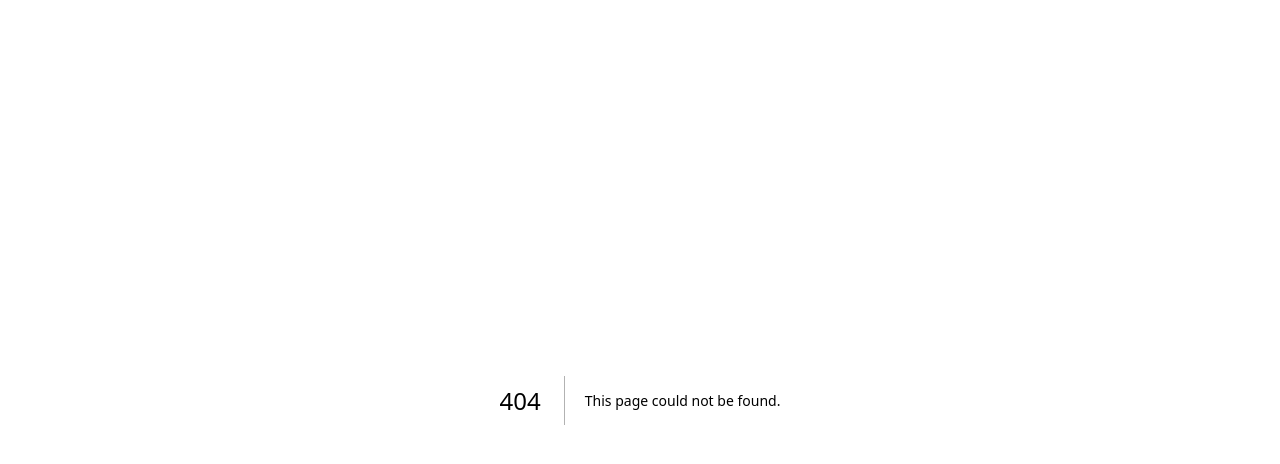
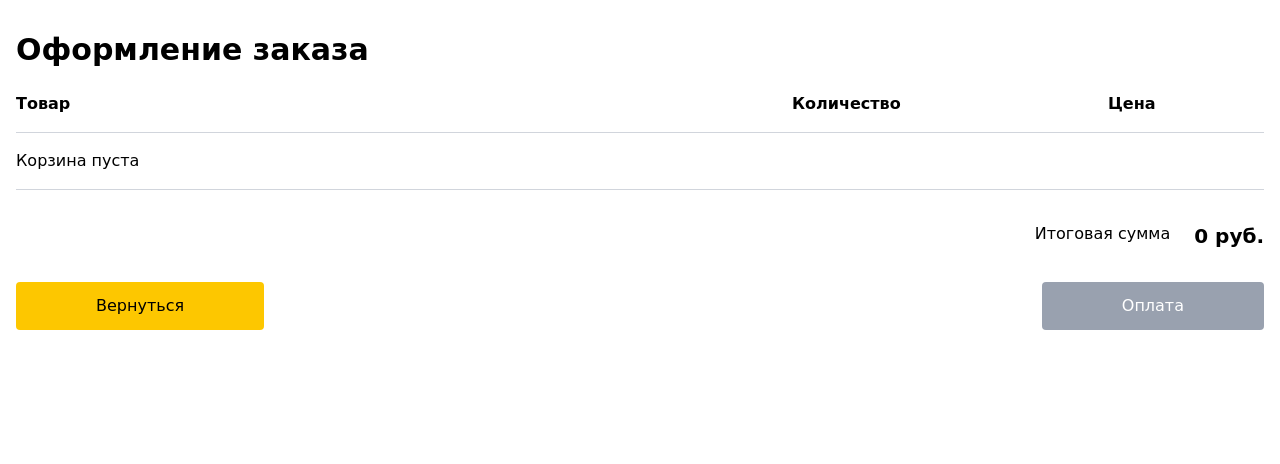
Before and after one commit to oleggl47l/DrinkVendingMachine, a Next.js app in the folder drink-vending-machine-ui/: page /order in a window 1280 px wide. Before the commit this address had no page. Shown: the top 464 px of the page. Built offline with nearby package versions, Linux system fonts and the light colour scheme.

Commit message:
feat: [client] add order page with logic and components

```diff
--- a/drink-vending-machine-ui/src/app/catalog/page.tsx
+++ b/drink-vending-machine-ui/src/app/catalog/page.tsx
@@ -5,9 +5,11 @@ import {DrinkFilters} from "@/components/drinks/drink-filter";
 import {DrinkList} from "@/components/drinks/drink-list";
 import {useVendingLock} from "@/hooks/use-vending-lock";
 import {LockedScreen} from "@/components/ui/locked-screen";
+import {useRouter} from "next/navigation";
 
 export default function CatalogPage() {
-    const { isLocked, refreshLock } = useVendingLock();
+    const {isLocked, refreshLock} = useVendingLock();
+    const router = useRouter();
 
     const {
         drinks,
@@ -22,8 +24,13 @@ export default function CatalogPage() {
         toggleSelectDrink
     } = useDrinks();
 
+    const goToOrderPage = () => {
+        localStorage.setItem('selectedDrinkIds', JSON.stringify(Array.from(selectedDrinkIds)));
+        router.push('/order');
+    };
+
     if (isLocked) {
-        return <LockedScreen onRefreshAAction={refreshLock} />;
+        return <LockedScreen onRefreshAAction={refreshLock}/>;
     }
 
     return (
@@ -44,7 +51,9 @@ export default function CatalogPage() {
                     <button className="bg-gray-200 text-gray-800 px-4 py-3 rounded">
                         Импорт
                     </button>
-                    <button className="bg-green-600 text-white px-4 py-3 rounded">
+                    <button className="bg-green-600 text-white px-4 py-3 rounded hover:bg-green-700"
+                            onClick={goToOrderPage}
+                    >
                         Выбрано: {selectedDrinkIds.size}
                     </button>
                 </div>
--- /dev/null
+++ b/drink-vending-machine-ui/src/app/order/page.tsx
@@ -0,0 +1,68 @@
+'use client';
+
+import {OrderItemRow} from '@/components/order/order-item-row';
+import {useOrder} from '@/hooks/use-order';
+
+export default function OrderPage() {
+    const {orderItems, total, changeQuantity, removeItem} = useOrder();
+
+    return (
+
+        <main className="container mx-auto px-4 py-8">
+            <h1 className="text-3xl font-bold mb-6">Оформление заказа</h1>
+
+            <section
+                aria-label="Заголовок корзины с товарами"
+                className="grid grid-cols-[1fr_300px_100px_40px] gap-4 font-semibold mb-4"
+            >
+                <div>Товар</div>
+                <div>Количество</div>
+                <div>Цена</div>
+                <div aria-hidden="true"></div>
+            </section>
+
+            <section aria-label="Список товаров в корзине" className="border-t border-gray-300 mt-4 pt-4">
+                {orderItems.length === 0 ? (
+                    <p>Корзина пуста</p>
+                ) : (
+                    orderItems.map((item) => (
+                        <OrderItemRow
+                            key={item.id}
+                            item={item}
+                            onChangeQuantity={changeQuantity}
+                            onRemove={removeItem}
+                        />
+                    ))
+                )}
+            </section>
+            <div className="border-t border-gray-300 mt-4 pt-4">
+                <div className="flex justify-end mt-4 mb-8">
+                    <p>Итоговая сумма</p>
+                    <p className="ml-6 text-xl font-semibold">{total} руб.</p>
+                </div>
+
+                <div className="flex justify-between">
+                    <button
+                        onClick={() => window.history.back()}
+                        className="bg-yellow-400 text-black hover:bg-yellow-500 px-20 py-3 rounded"
+                    >
+                        Вернуться
+                    </button>
+                    <button
+                        onClick={() => alert('Оплата не реализована')}
+                        disabled={orderItems.length === 0}
+                        className={`px-20 py-3 rounded
+                            ${orderItems.length === 0
+                            ? 'bg-gray-400 text-white disabled'
+                            : 'bg-green-600 text-white hover:bg-green-700'
+                        }`}
+                    >
+                        Оплата
+                    </button>
+
+                </div>
+            </div>
+
+        </main>
+    );
+}
--- /dev/null
+++ b/drink-vending-machine-ui/src/components/order/order-item-row.tsx
@@ -0,0 +1,81 @@
+'use client';
+
+import Image from 'next/image';
+import {OrderItem} from '@/hooks/use-order';
+
+interface Props {
+    item: OrderItem;
+    onChangeQuantity: (id: number, delta: number) => void;
+    onRemove: (id: number) => void;
+}
+
+export const OrderItemRow = ({item, onChangeQuantity, onRemove}: Props) => {
+    const {id, price} = item;
+
+    if (id == null || price == null) {
+        return null;
+    }
+
+    return (
+        <div className="grid grid-cols-[1fr_328px_100px_40px] gap-4 items-center mb-4">
+            <div className="flex items-center gap-4">
+                <Image
+                    src={item.imageUrl || ''}
+                    alt={item.name || 'Drink'}
+                    width={60}
+                    height={60}
+                    className="object-contain rounded"
+                />
+                <span>{item.name}</span>
+            </div>
+
+            <div className="flex items-center gap-2">
+                <button
+                    onClick={() => onChangeQuantity(id, -1)}
+                    className="bg-black text-white w-8 h-8 flex items-center justify-center rounded"
+                    aria-label={`Уменьшить количество ${item.name}`}
+                >
+                    <svg xmlns="http://www.w3.org/2000/svg" width="20" height="20" viewBox="0 0 24 24" fill="none"
+                         stroke="currentColor" stroke-width="2" stroke-linecap="round" stroke-linejoin="round"
+                         className="lucide lucide-minus-icon lucide-minus">
+                        <path d="M5 12h14"/>
+                    </svg>
+                </button>
+                <div className="w-18 h-8 flex items-center justify-center border rounded">
+                    {item.quantitySelected}
+                </div>
+                <button
+                    onClick={() => onChangeQuantity(id, 1)}
+                    className="bg-black text-white w-8 h-8 flex items-center justify-center rounded"
+                    aria-label={`Увеличить количество ${item.name}`}
+                >
+                    <svg xmlns="http://www.w3.org/2000/svg" width="20" height="20" viewBox="0 0 24 24" fill="none"
+                         stroke="currentColor" stroke-width="2" stroke-linecap="round" stroke-linejoin="round"
+                         className="lucide lucide-plus-icon lucide-plus">
+                        <path d="M5 12h14"/>
+                        <path d="M12 5v14"/>
+                    </svg>
+                </button>
+            </div>
+
+            <div>{(price * item.quantitySelected)} руб.</div>
+
+            <button
+                onClick={() => onRemove(id)}
+                className="text-black hover:text-gray-700"
+                aria-label="Удалить товар"
+                title="Удалить товар"
+            >
+                <svg xmlns="http://www.w3.org/2000/svg" width="24" height="24" viewBox="0 0 24 24" fill="none"
+                     stroke="currentColor" stroke-width="2" stroke-linecap="round" stroke-linejoin="round"
+                     className="lucide lucide-trash2-icon lucide-trash-2">
+                    <path d="M10 11v6"/>
+                    <path d="M14 11v6"/>
+                    <path d="M19 6v14a2 2 0 0 1-2 2H7a2 2 0 0 1-2-2V6"/>
+                    <path d="M3 6h18"/>
+                    <path d="M8 6V4a2 2 0 0 1 2-2h4a2 2 0 0 1 2 2v2"/>
+                </svg>
+            </button>
+        </div>
+    );
+};
--- /dev/null
+++ b/drink-vending-machine-ui/src/hooks/use-order.ts
@@ -0,0 +1,55 @@
+import {useEffect, useState} from 'react';
+import {DrinkModel, DrinkService} from '@/app/api/drink-vending-machine';
+
+export interface OrderItem extends DrinkModel {
+    quantitySelected: number;
+}
+
+export const useOrder = () => {
+    const [orderItems, setOrderItems] = useState<OrderItem[]>([]);
+    const [total, setTotal] = useState(0);
+
+    useEffect(() => {
+        const storedIds = localStorage.getItem('selectedDrinkIds');
+        if (storedIds) {
+            const ids = JSON.parse(storedIds) as number[];
+
+            async function fetchSelectedDrinks() {
+                try {
+                    const allDrinks = await DrinkService.getAllDrinks({});
+                    const selected = allDrinks.filter(d => ids.includes(d.id!));
+                    const order = selected.map(d => ({...d, quantitySelected: 1}));
+                    setOrderItems(order);
+                } catch (e) {
+                    console.error(e);
+                }
+            }
+
+            void fetchSelectedDrinks();
+        }
+    }, []);
+
+    useEffect(() => {
+        const sum = orderItems.reduce((acc, item) => acc + item.price! * item.quantitySelected, 0);
+        setTotal(sum);
+    }, [orderItems]);
+
+    const changeQuantity = (id: number, delta: number) => {
+        setOrderItems((prev) =>
+            prev.map((item) => {
+                if (item.id === id) {
+                    const newQuantity = item.quantitySelected + delta;
+                    if (newQuantity < 1 || newQuantity > item.quantity!) return item;
+                    return {...item, quantitySelected: newQuantity};
+                }
+                return item;
+            })
+        );
+    };
+
+    const removeItem = (id: number) => {
+        setOrderItems((prev) => prev.filter((item) => item.id !== id));
+    };
+
+    return {orderItems, total, changeQuantity, removeItem};
+};
```
